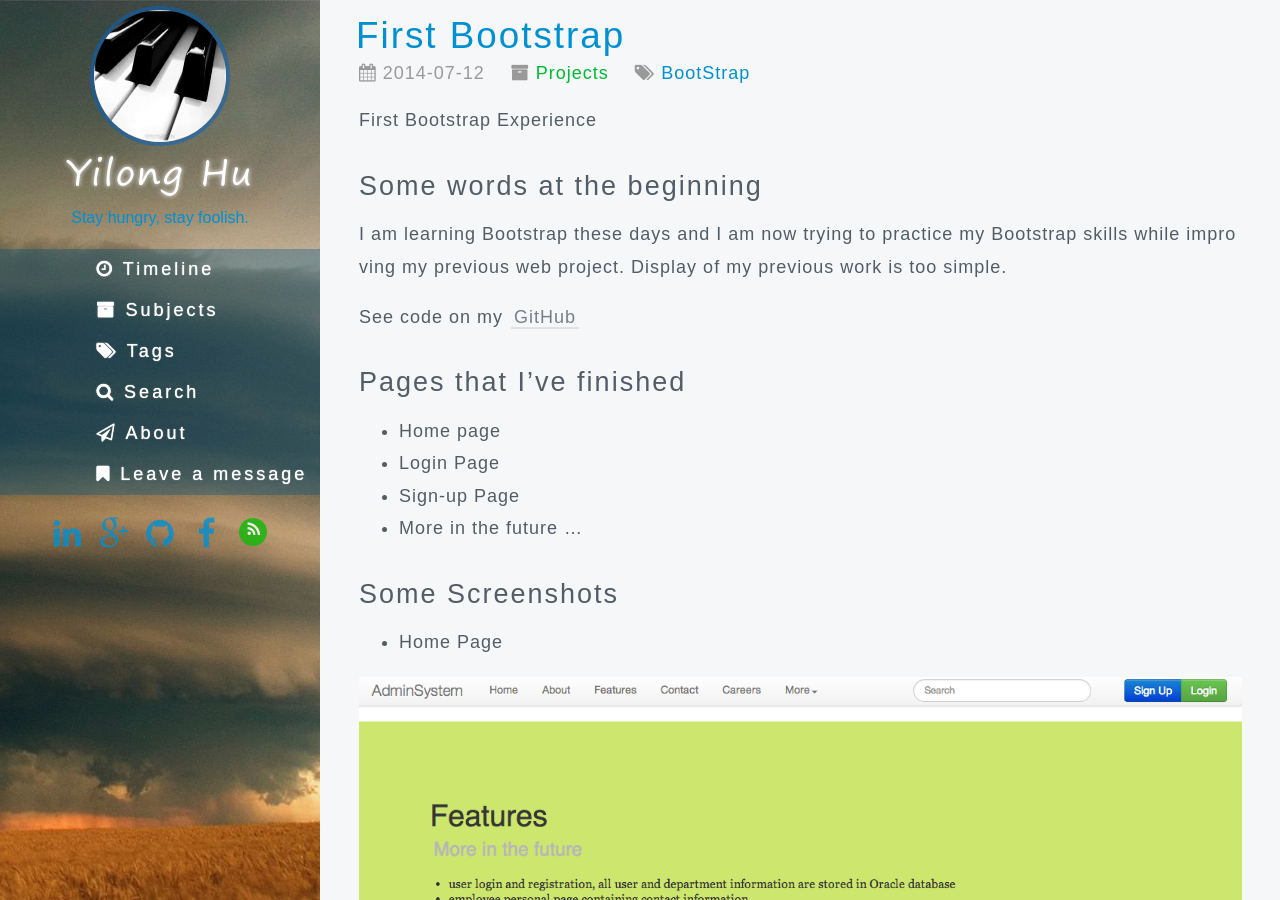
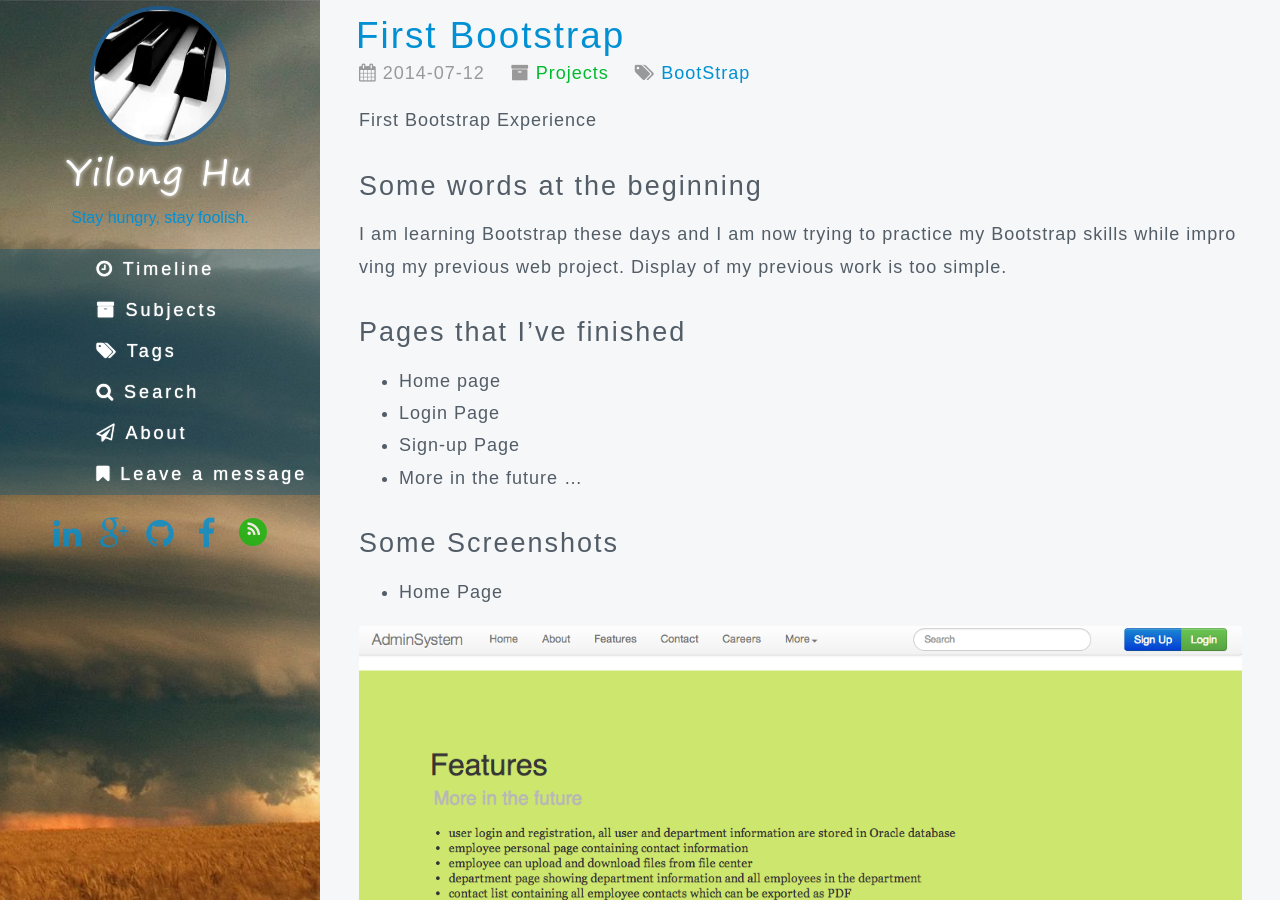
Before and after one commit to huyilong/huyilong.github.io, a Jekyll site: the page built from _posts/Projects/2014-7-12-FirstBootstrap.md, in a window 1280 px wide and 900 px high. Built offline with Jekyll 4.4.1, drawn with Linux system fonts in a browser that asks for light colours; some web fonts are replaced; comment, search, counter and statistics services are not loaded.

Commit message:
Update 2014-7-12-FirstBootstrap.md

```diff
--- a/_posts/Projects/2014-7-12-FirstBootstrap.md
+++ b/_posts/Projects/2014-7-12-FirstBootstrap.md
@@ -13,9 +13,6 @@ First Bootstrap Experience
 
 I am learning Bootstrap these days and I am now trying to practice my Bootstrap skills
 while improving my previous web project. Display of my previous work is too simple.
-
-
-See code on my [GitHub](https://github.com/startupjing/employee-management)
 
 
 ## Pages that I've finished
```
